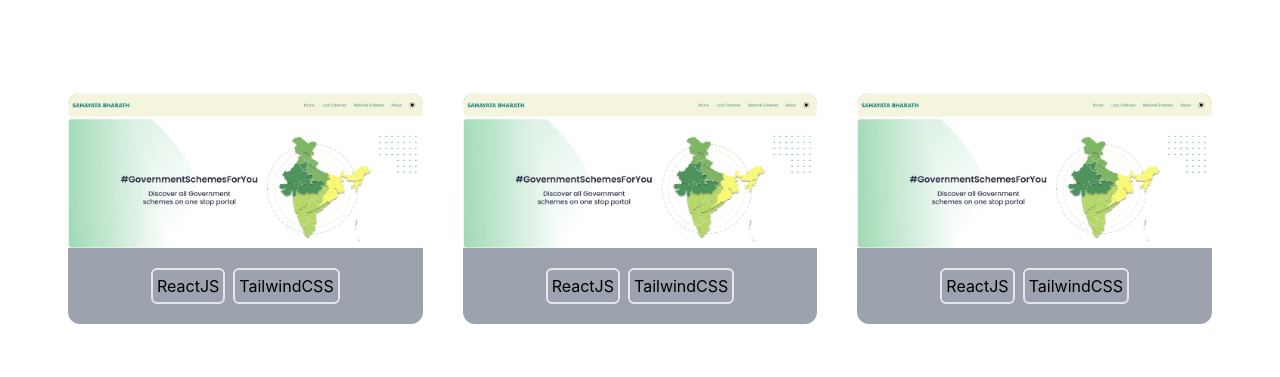
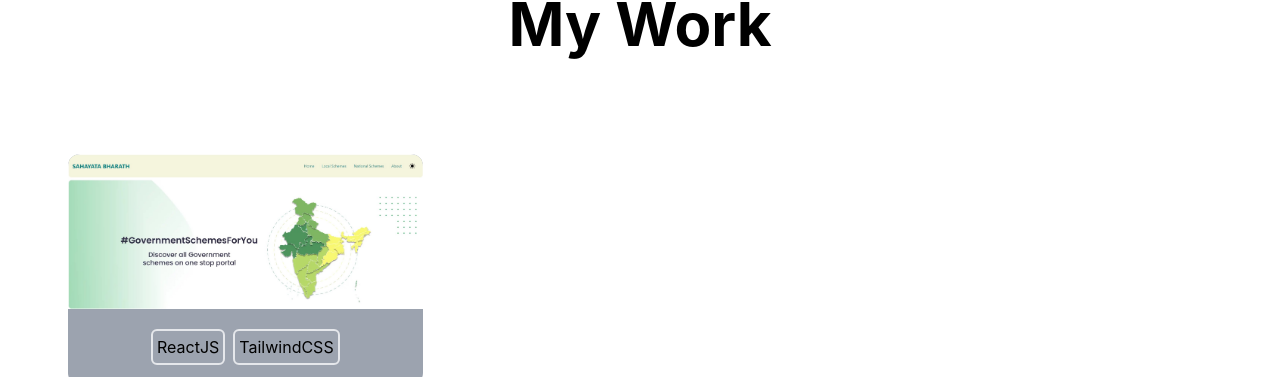
Before and after one commit to nandanpi/my_portfolio, a React (Create React App) app: page / in a window 1280 px wide. Shown: the part 575-952 px from the top of the page. Built offline with nearby package versions, Linux system fonts and the light colour scheme.

Commit message:
Added blur to nav

```diff
--- a/src/components/navbar.jsx
+++ b/src/components/navbar.jsx
@@ -9,20 +9,10 @@ const Navbar = () => {
     const handleNav = () => {
         setNav(!nav)
     }
-    // function scrollToDiv() {
-    //     let targetDiv = document.getElementById('work');
-    //    if(window.location.pathname === "/"){
-    //        targetDiv.scrollIntoView({ behavior: 'smooth' });
-    //    }
-    //    else{
-    //        window.location.pathname = "/";
-    //        targetDiv.scrollIntoView({ behavior: 'smooth' });
-    //    }
-    // }
     return (
         <>
-        <div className="fixed w-full top-0">
-            <div className="dark:bg-black bg-white  border-b border-gray-400 dark:border-gray-400 shadow-xl">
+        <div className="sticky z-[9999999] w-full top-0 bg-transparent">
+            <div className="dark:bg-black bg-white  border-b border-gray-400 dark:border-gray-400 shadow-xl backdrop-filter backdrop-blur-lg dark:backdrop-blur-lg bg-opacity-30 dark:bg-opacity-20">
                 <div className="hidden md:flex justify-evenly">
                     <div><h1 className="text-black dark:text-white font-bold text-2xl p-3"><a href="/">nandanpai</a></h1></div>
                     <div className="justify-center">
@@ -36,7 +26,7 @@ const Navbar = () => {
                 </div>
             </div>
             <div>
-                <div className="dark:bg-black bg-white  border-b-2 border-b-gray-400 dark:border-b-gray-400 flex justify-evenly md:hidden flex-col">
+                <div className="dark:bg-black bg-white  border-b-2 border-b-gray-400 dark:border-b-gray-400 flex justify-evenly md:hidden flex-col backdrop-filter backdrop-blur-lg dark:backdrop-blur-lg bg-opacity-30 dark:bg-opacity-20">
                     <div className="flex justify-evenly">
                         <div className="p-4">
                             <div onClick={handleNav}>
@@ -58,7 +48,6 @@ const Navbar = () => {
                 </div>
             </div>
         </div>
-
         </>
     );
 }
--- a/src/components/work.jsx
+++ b/src/components/work.jsx
@@ -40,27 +40,12 @@ const Work = () => {
                 </div>
             </div>
             <div className="flex justify-center items-center"><p className="text-3xl text-black dark:text-white font-bold md:text-6xl" id="work">My Work</p></div>
-            <div className="grid grid-cols-1 md:grid-cols-3 mx-12 mt-20 ">
+            <div className="grid grid-cols-1 md:grid-cols-3 mx-12 mt-20 z-11">
                 <a href="https://sahayata-bharath.vercel.app/" target="_blank" rel="noreferrer" className="bg-gray-400 dark:bg-gray-700 rounded-xl space-y-3 pb-3 hover:scale-110 duration-200 hover:shadow-xl scale-100 my-5 md:mx-5"><img src={sb_image} alt="project_preview" className="rounded-t-xl" />
                 <p className="text-black dark:text-white p-2 space-x-2 justify-center items-center flex">
                     <span className="border-2 rounded-md  p-1">ReactJS</span>
-                    {/*<span className="border-2 rounded-md  p-1">HTML5</span>*/}
                     <span className="border-2 rounded-md  p-1">TailwindCSS</span>
                 </p>
-                </a>
-                <a href="https://sahayata-bharath.vercel.app/" target="_blank" rel="noreferrer" className="bg-gray-400 dark:bg-gray-700 rounded-xl space-y-3 pb-3 hover:scale-110 duration-200 hover:shadow-xl scale-100  my-5 md:mx-5"><img src={sb_image} alt="project_preview" className="rounded-t-xl" />
-                    <p className="text-black dark:text-white p-2 space-x-2 justify-center items-center flex">
-                        <span className="border-2 rounded-md  p-1">ReactJS</span>
-                        {/*<span className="border-2 rounded-md  p-1">HTML5</span>*/}
-                        <span className="border-2 rounded-md  p-1">TailwindCSS</span>
-                    </p>
-                </a>
-                <a href="https://sahayata-bharath.vercel.app/" target="_blank" rel="noreferrer" className="bg-gray-400 dark:bg-gray-700 rounded-xl space-y-3 pb-3 hover:scale-110 duration-200 hover:shadow-xl scale-100  my-5 md:mx-5"><img src={sb_image} alt="project_preview" className="rounded-t-xl" />
-                    <p className="text-black dark:text-white p-2 space-x-2 justify-center items-center flex">
-                        <span className="border-2 rounded-md  p-1">ReactJS</span>
-                        {/*<span className="border-2 rounded-md  p-1">HTML5</span>*/}
-                        <span className="border-2 rounded-md  p-1">TailwindCSS</span>
-                    </p>
                 </a>
             </div>
         </>
```
